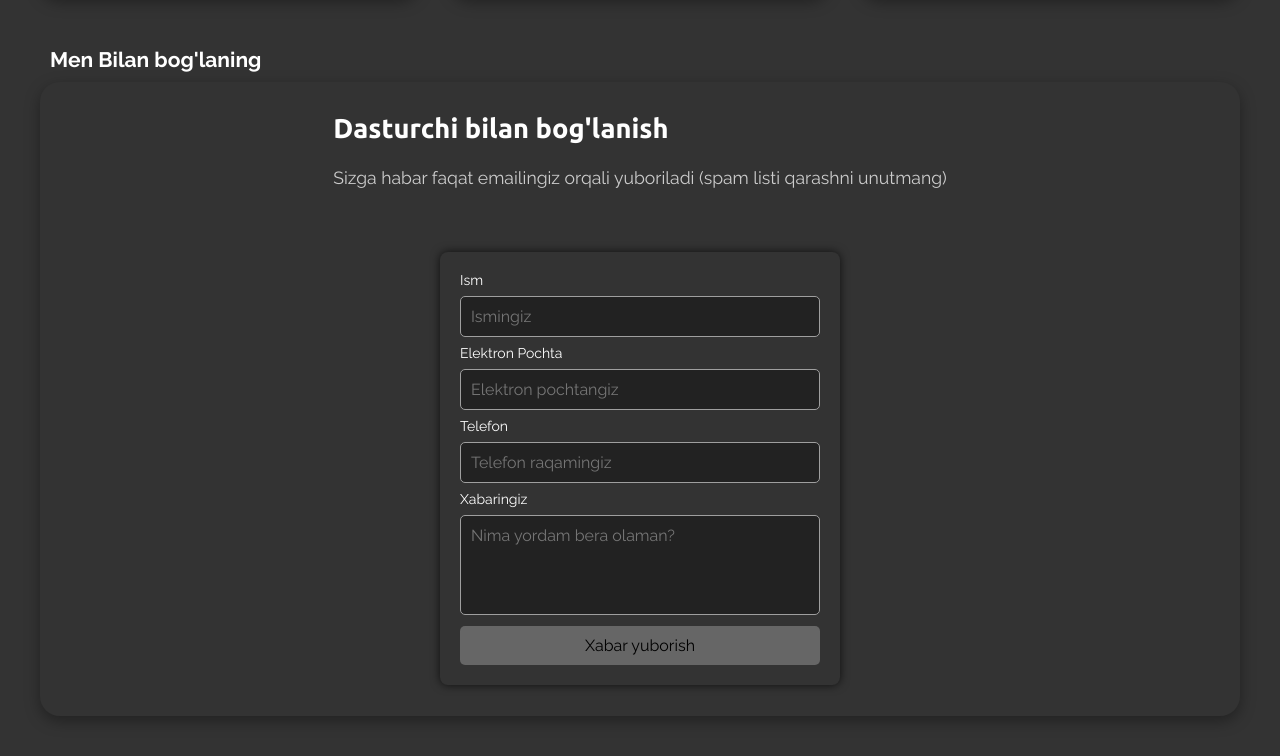
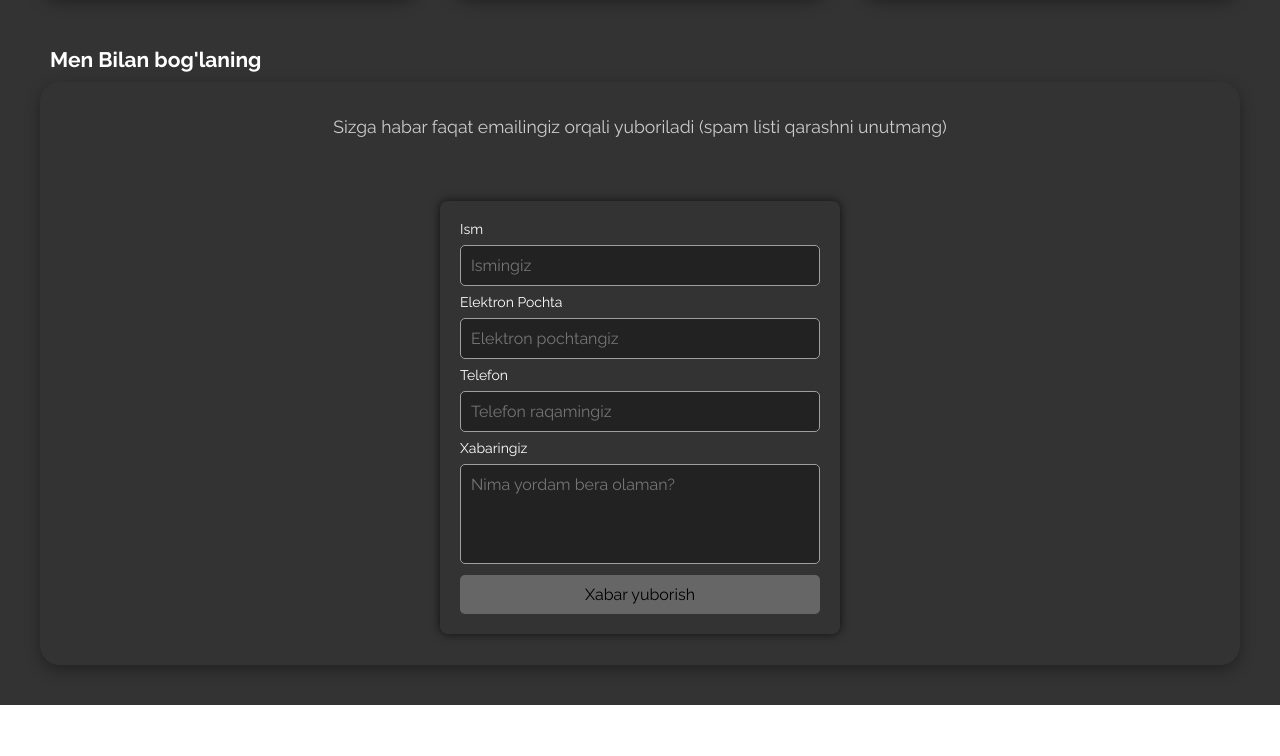
Before and after one commit to Sherzoddavronov/about, a plain HTML site: page index.html in a window 1280 px wide. Shown: the part 1802-2558 px from the top of the page. After the commit the page ends 2507 px from the top, so only its background shows below. Drawn offline with nearby package versions, Linux system fonts and the light colour scheme; animation ran at ten frames a second.

Commit message:
Update index.html

```diff
--- a/index.html
+++ b/index.html
@@ -93,7 +93,6 @@
         <div class="feature-cards">
             <div class="card">
                 <div class="info">
-                    <h1>Dasturchi bilan bog'lanish</h1>
                     <p id="habar"> Sizga habar faqat emailingiz orqali yuboriladi (spam listi qarashni unutmang)</p>
                     <form id="contactForm">
                         <label for="name">Ism</label>
```
